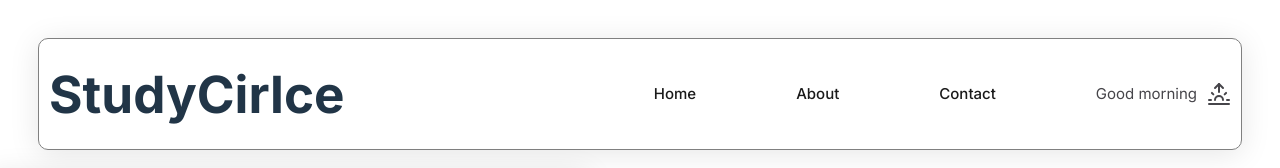
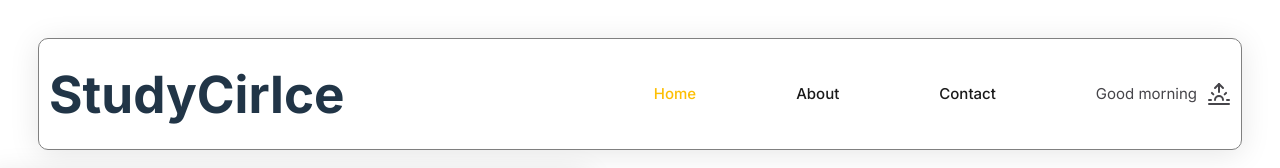
Before and after one commit to mtumae/webdevproj-StudyCircle, a React (Vite) app: page / in a window 1280 px wide. Shown: the top 168 px of the page. Built offline with nearby package versions, Linux system fonts and the light colour scheme.

Commit message:
change color on active link

```diff
--- a/src/Home.css
+++ b/src/Home.css
@@ -37,7 +37,6 @@
     width: 20%;
     align-self: center;
 }
-
 
 
 .round-box{
@@ -91,12 +90,10 @@
     cursor: pointer;
     padding: 5px;
     border-radius: 10px;
-
 }
 
 .group-box-icon:hover{
     background-color: #d6dcdc;
-
 }
 
 
--- a/src/Navbar.css
+++ b/src/Navbar.css
@@ -29,3 +29,8 @@
 p{
     color: black;
 }
+
+
+.active-link{
+    color: #fdbf04;
+}
--- a/src/Navbar.jsx
+++ b/src/Navbar.jsx
@@ -3,20 +3,29 @@ import './Navbar.css'
 import { Sunset } from 'lucide-react'
 import { Moon } from 'lucide-react'
 import { Sunrise } from 'lucide-react'
-
+import { NavLink } from 'react-router-dom'
 
 export default function NavBar(){
     const date = new Date()
-
-
-
     return(
         <div class="header">
             <h1>StudyCirlce</h1>
             <div class="inner-header">
-                <a href='/'>Home</a>
-                <a href='/about'>About</a>
-                <a href='/contact'>Contact</a>
+                <NavLink   to='/' >
+                    {({isActive})=>(
+                        <span className={isActive?"active-link":''}>Home</span>
+                    )}
+                </NavLink>
+                <NavLink  to='/about'>
+                    {({isActive})=>(
+                        <span className={isActive?"active-link":''}>About</span>
+                    )}
+                </NavLink>
+                <NavLink to='/contact'>
+                    {({isActive})=>(
+                        <span className={isActive?"active-link":''}>Contact</span>
+                    )}
+                </NavLink>
                 {date.getHours()>=12&&date.getHours()<17?
                 <p className='flex-box'>Good afternoon <Sun /></p>
                 :date.getHours()>=17&&date.getHours()<19?
```
